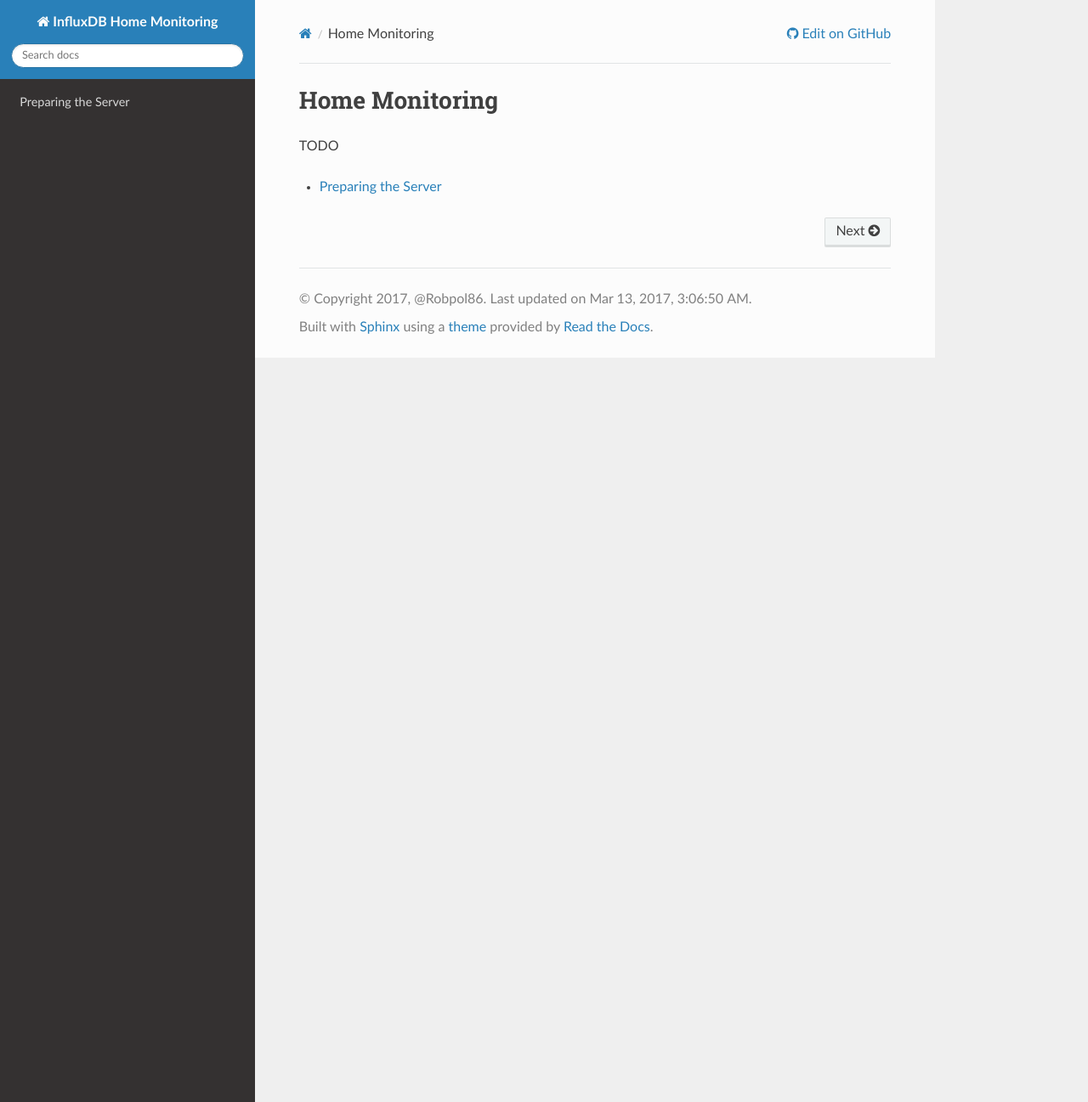
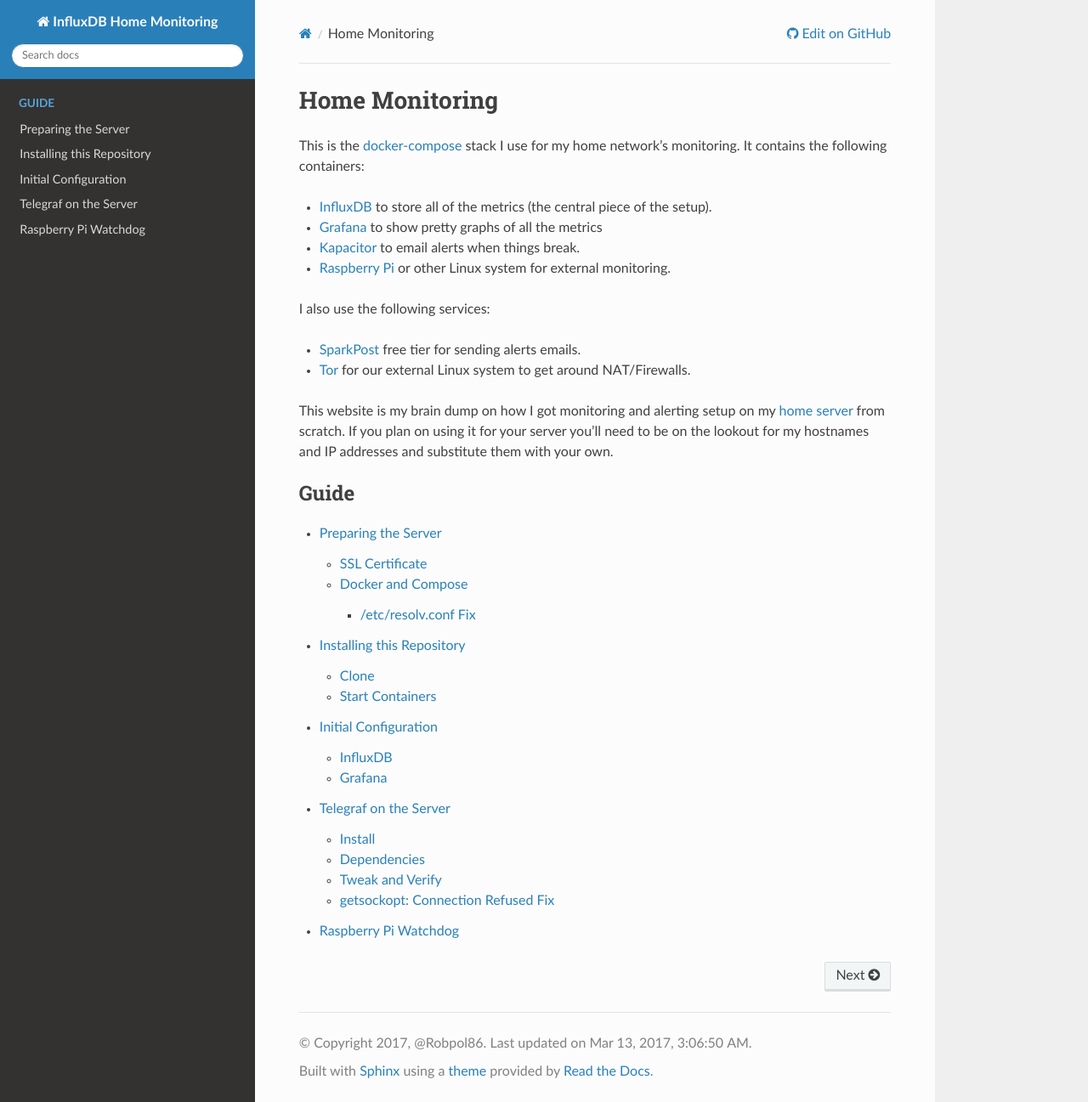
Before and after one commit to Robpol86/influxdb, a Sphinx documentation site: the page built from docs/index.rst, in a window 1280 px wide and 1297 px high. Shown: the whole window at 85% size. Built offline with Sphinx 7.4.7 and the Read the Docs theme 2.0.0, drawn with Linux system fonts in a browser that asks for light colours.

Commit message:
Copying wiki contents into Sphinx docs.
Migrating and converting Markdown wiki docs into RST Sphinx docs.

```diff
--- /dev/null
+++ b/README.rst
@@ -0,0 +1,28 @@
+==========================================
+InfluxDB, Grafana, Kapacitor, Raspberry Pi
+==========================================
+
+.. image:: https://img.shields.io/travis/Robpol86/influxdb/master.svg?style=flat-square&label=Travis%20CI
+    :target: https://travis-ci.org/Robpol86/influxdb
+    :alt: Build Status
+
+.. summary-section-start
+
+This is the `docker-compose <https://docs.docker.com/compose>`_ stack I use for my home network's monitoring. It
+contains the following containers:
+
+* `InfluxDB <https://docs.influxdata.com/influxdb>`_ to store all of the metrics (the central piece of the setup).
+* `Grafana <http://grafana.org>`_ to show pretty graphs of all the metrics
+* `Kapacitor <https://docs.influxdata.com/kapacitor>`_ to email alerts when things break.
+* `Raspberry Pi <https://robpol86.com/raspberry_pi_project_fi.html>`_ or other Linux system for external monitoring.
+
+I also use the following services:
+
+* `SparkPost <https://www.sparkpost.com/pricing>`_ free tier for sending alerts emails.
+* `Tor <https://www.torproject.org>`_ for our external Linux system to get around NAT/Firewalls.
+
+.. summary-section-end
+
+`Visit the documentation <https://robpol86.github.io/influxdb>`_ for instructions on how to use this repository for your
+own metrics/graphing setup at home. I've documented everything I need to get up and running on my server in case I ever
+need to replace it from scratch.
--- a/docs/index.rst
+++ b/docs/index.rst
@@ -2,9 +2,20 @@
 Home Monitoring
 ===============
 
-TODO
+.. include:: ../README.rst
+    :start-after: summary-section-start
+    :end-before: summary-section-end
+
+This website is my brain dump on how I got monitoring and alerting setup on my
+`home server <https://robpol86.com/my_awesome_server.html>`_ from scratch. If you plan on using it for your server
+you'll need to be on the lookout for my hostnames and IP addresses and substitute them with your own.
 
 .. toctree::
     :maxdepth: 3
+    :caption: Guide
 
     prepare
+    install
+    config
+    telegraf
+    raspberrypi
--- /dev/null
+++ b/docs/install.rst
@@ -0,0 +1,43 @@
+.. _install:
+
+==========================
+Installing this Repository
+==========================
+
+To get started with this Docker Compose configuration in this repository we need to give it a home on the server. I just
+clone this repo somewhere on the server and run ``sudo docker-compose up -d``. Docker will auto-start the containers on
+boot afterwards (based on the ``restart: always`` setting in the yaml file).
+
+Since I installed docker-compose using ``curl`` instead of ``dnf`` into ``/usr/local`` I needed to update my sudoers
+file since it doesn't include that directory in the ``PATH`` environment variable. I fixed that with:
+
+1. ``sudo visudo``
+2. Append ``:/usr/local/bin:/usr/local/sbin`` to the ``Defaults secure_path`` line.
+
+Clone
+=====
+
+Clone this repo locally (or fork it and clone that repo) to your Docker host. I put mine in ``/opt/influxdb``:
+
+.. code-block:: bash
+
+    sudo mkdir /opt/influxdb
+    sudo git clone https://github.com/Robpol86/influxdb.git /opt/influxdb
+
+Next you'll probably want to glance over the various configuration files in this repo. They work for me but you may have
+a slightly different setup. Look at configs such as
+`docker-compose.yml <https://github.com/Robpol86/influxdb/blob/master/docker-compose.yml>`_.
+
+Start Containers
+================
+
+Once everything in docker-compose.yml looks good go ahead and start the containers:
+
+.. code-block:: bash
+
+    cd /opt/influxdb; sudo docker-compose up -d
+    sudo firewall-cmd --permanent --add-port=8086/tcp
+    sudo firewall-cmd --permanent --add-port=3000/tcp
+    sudo systemctl restart firewalld.service
+
+Verify everything works by running ``sudo docker ps``. You should see "influxdb" and "grafana" in the NAMES column.
--- a/docs/prepare.rst
+++ b/docs/prepare.rst
@@ -4,4 +4,78 @@
 Preparing the Server
 ====================
 
-TODO
+I'm running **Fedora Server 25** on `my server <https://robpol86.com/my_awesome_server.html>`_. Before getting started I
+had to prepare my server by installing Docker and other software.
+
+SSL Certificate
+===============
+
+In addition to my home server I also have a `home root CA <https://robpol86.com/root_certificate_authority.html>`_ to
+generate SSL certificates for HTTP services running on my home network. Things such as IPMI web interfaces, my WiFi
+access point administration page, etc.
+
+SSL is implemented by an `NGINX reverse proxy <https://github.com/Robpol86/influxdb/blob/master/etc/nginx.conf>`_. All
+exposed ports in my `Compose file <https://github.com/Robpol86/influxdb/blob/master/docker-compose.yml>`_ are routed
+through the NGINX container which terminates SSL. This way Grafana/Influxdb/etc talk to each other in clear text
+internally allowing me to use convenient hostnames such as "localhost" or "influxdb" and not the fully qualified name of
+my server which is required by the SSL certificate.
+
+If you don't want to use SSL certificates (not really necessary for a home network, I just like having it) you should be
+fine tweaking your docker-compose.yaml file to have Grafana/Influxdb/etc expose ports and remove the nginx section.
+
+Since I'll be using an SSL certificate I need to install it (along with the corresponding private key) on my server
+outside of Docker. I put it in ``/etc``:
+
+1. SCP ``filesrv.rob86.net.cert.pem`` and ``filesrv.rob86.net.key.pem`` to home directory.
+2. ``cat *.key.pem *.cert.pem > filesrv.rob86.net.pem``
+3. ``for f in *.pem; do sudo sh -c "umask 0277 && cp $HOME/$f /etc/$f"; done``
+4. ``sudo chmod 444 /etc/filesrv.rob86.net.cert.pem``
+5. ``rm ~/*.pem``
+
+The above was just a fancy way of putting the three files in ``/etc`` with ``chmod 400``. The cert-only file can be read
+by everyone so I chmodded it to 444 afterwards.
+
+Make sure your root CA file
+`is also installed <https://robpol86.com/root_certificate_authority.html#finally-generate-the-pair>`_ using
+``update-ca-trust``.
+
+Docker and Compose
+==================
+
+There are two ways to install Docker and Docker Compose on Fedora. You can just ``dnf`` install the versions shipped by
+the OS but this isn't the "real" Docker (that's what I was told when I interviewed there :P). It's also not the latest,
+which is what I want. I installed Docker with these commands:
+
+.. code-block:: bash
+
+    sudo dnf -y remove docker docker-common container-selinux docker-selinux
+    sudo dnf config-manager --add-repo https://download.docker.com/linux/fedora/docker-ce.repo
+    sudo dnf makecache fast
+    sudo dnf install docker-ce
+    sudo systemctl start docker
+    sudo systemctl enable docker.service
+    sudo docker run hello-world
+
+And I ran these commands to install Compose:
+
+.. code-block:: bash
+
+    version=$(curl -s https://api.github.com/repos/docker/compose/releases/latest |jq --raw-output .name)
+    url="https://github.com/docker/compose/releases/download/$version/docker-compose-Linux-$(uname -m)"
+    sudo curl -L $url -o /usr/local/bin/docker-compose; sudo chmod +x $_
+
+/etc/resolv.conf Fix
+--------------------
+
+I ran into a problem on my server during reboot: the containers wouldn't auto-start on boot but would if I manually
+started them. I was seeing this error:
+
+``Failed to start container 06551c8e77474b48a: open /etc/resolv.conf: no such file or directory``
+
+Turns out there was a race condition between NetworkManager waiting for DHCP and Docker starting the containers. Docker
+was too fast and tried to start containers before NetworkManager created the ``/etc/resolv.conf`` symlink. I fixed this
+by:
+
+1. Running ``sudo systemctl edit --full docker.service``
+2. Adding ``Wants=network-online.target`` to the Unit section.
+3. Replacing ``network.target`` with ``network-online.target`` in the Unit.After setting.
--- /dev/null
+++ b/docs/telegraf.rst
@@ -0,0 +1,76 @@
+.. _telegraf:
+
+======================
+Telegraf on the Server
+======================
+
+To get some data in InfluxDB we'll install Telegraf to collect metrics from the Docker host itself. It'll need to run
+outside of Docker in order to collect all available metrics.
+
+Install
+=======
+
+.. code-block:: bash
+
+    sudo dnf install https://dl.influxdata.com/telegraf/releases/telegraf-1.2.1.x86_64.rpm
+    url=https://raw.githubusercontent.com/Robpol86/influxdb/master/etc/telegraf.conf
+    curl -s $url |sudo tee /etc/telegraf/telegraf.conf
+    sudo chown telegraf /etc/telegraf/telegraf.conf
+    sudo chmod 640 /etc/telegraf/telegraf.conf
+
+At the time of this writing the ipmitool plugin in the latest Telegraf release was missing the "run local" feature. I
+had to compile the latest master and replace ``/usr/bin/telegraf``.
+
+Dependencies
+============
+
+Install software that Telegraf will be using. Rather than run Telegraf as root, the best idea I could come up with was
+to grant the telegraf user access to ``/dev/ipmi0`` in order for it to collect those metrics.
+
+.. code-block:: bash
+
+    sudo dnf install ipmitool hddtemp
+    sudo tee /etc/modules-load.d/ipmi_devintf.conf <<< ipmi_devintf
+    sudo tee /etc/udev/rules.d/40-ipmi.rules <<< 'KERNEL=="ipmi0", GROUP="telegraf", MODE="0660"'
+    sudo systemctl restart systemd-modules-load
+    sudo ipmitool sdr  # Should list temperatures and more.
+    hddtemp  # Should list temperatures of all drives.
+    sudo vim /etc/sysconfig/hddtemp  # Add "-u F" for fahrenheit.
+    sudo systemctl start hddtemp.service
+    sudo systemctl enable hddtemp.service
+
+Tweak and Verify
+================
+
+Now make changes to the configuration (e.g. set username/password/etc). Test your changes by seeing what Telegraf will
+be transmitting by running ``sudo telegraf -test`` and making sure it exits 0. Once that works try manually running
+Telegraf with ``sudo telegraf`` and make sure it's able to send data to the database.
+
+Once everything looks good enable the service:
+
+.. code-block:: bash
+
+    sudo systemctl start telegraf.service
+    sudo systemctl enable telegraf.service
+
+Wait a few minutes and then verify data is being collected:
+
+.. code-block:: bash
+
+    sudo docker exec -it influxdb influx -ssl -unsafeSsl -database telegraf
+
+.. code-block:: sql
+
+    AUTH
+    SHOW SERIES
+    SELECT * FROM hddtemp WHERE time > now() - 10m
+
+getsockopt: Connection Refused Fix
+==================================
+
+Another boot-time race condition. Telegraf starts before the InfluxDB docker container. To get rid of these annoying
+errors I did the following:
+
+1. Run ``sudo systemctl edit --full telegraf.service``
+2. Add ``Wants=docker.service`` to the Unit section.
+3. Append ``docker.service`` to the end of the Unit.After setting.
```
Also changed, not shown: README.md (deleted, +0 -22 lines), docs/config.rst (added, +40 -0 lines), docs/raspberrypi.rst (added, +7 -0 lines).
